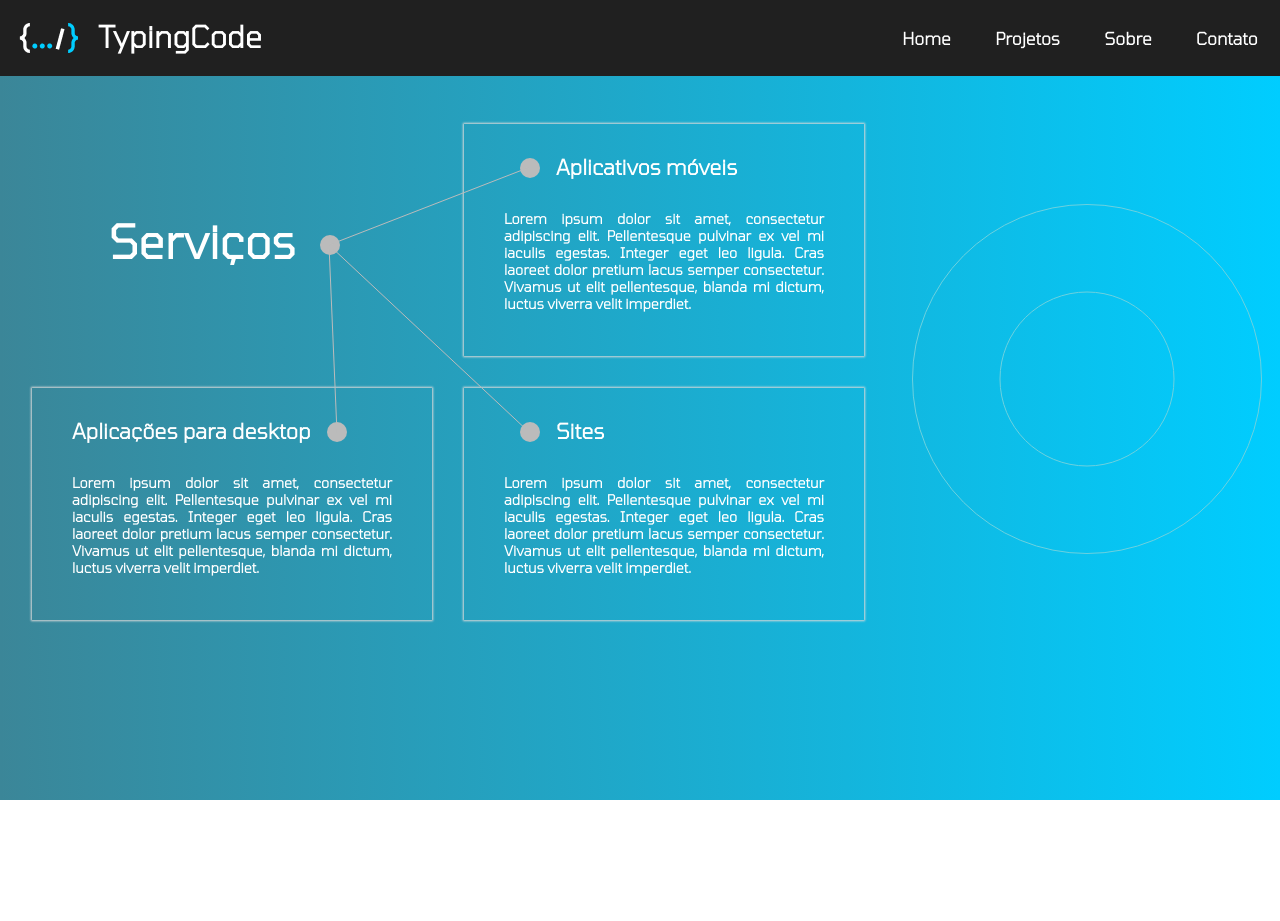
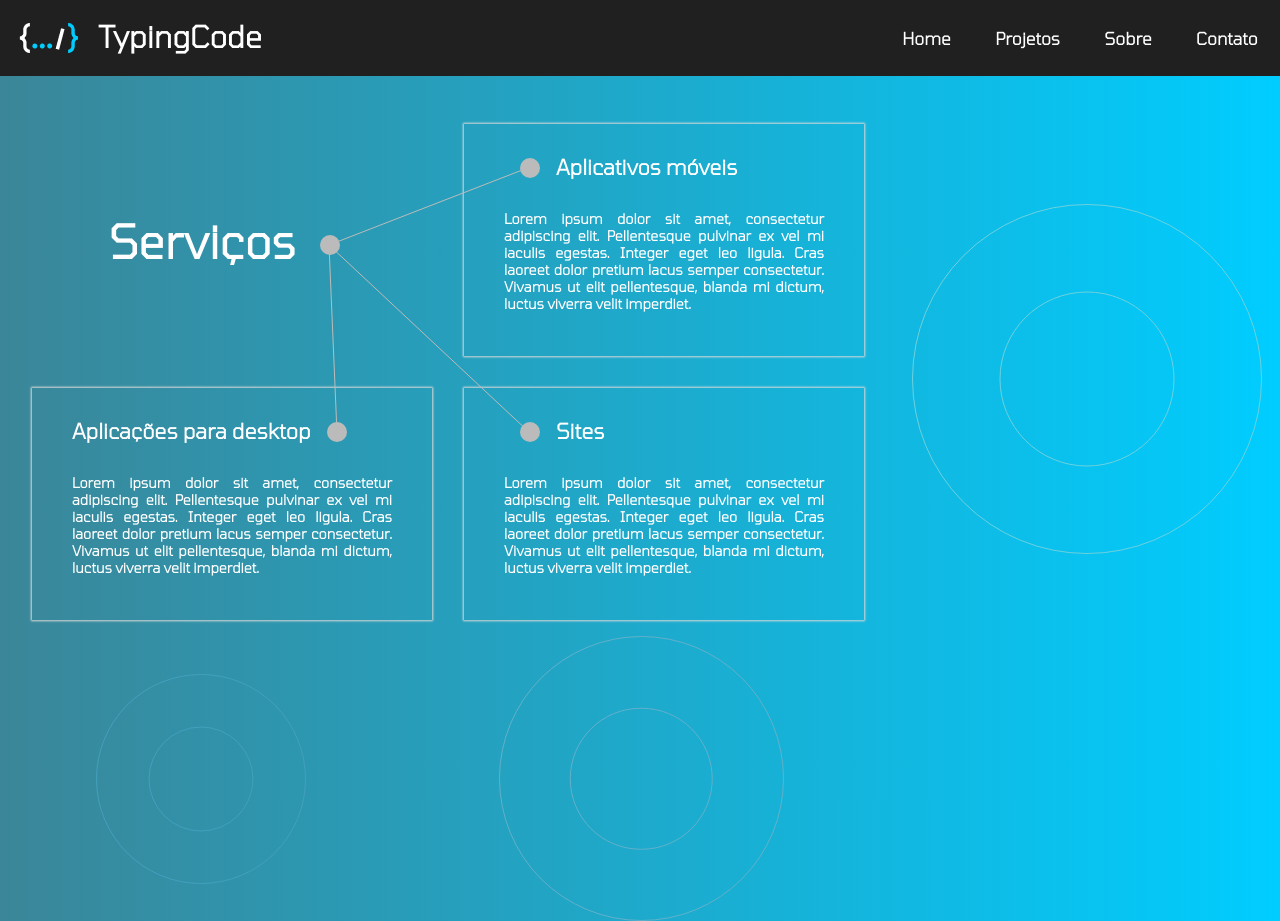
Before and after one commit to Victhor-Alexis/Portifolio, a React (Create React App) app: page / in a window 1280 px wide. Before the commit the page ends 800 px from the top, so only its background shows below. Built offline with nearby package versions, Linux system fonts and the light colour scheme.

Commit message:
Add other circles inside homePage

```diff
--- a/src/global.css
+++ b/src/global.css
@@ -21,6 +21,22 @@
   font-family: 'Tomorrow-Light';
 }
 
+*::-webkit-scrollbar {
+  width: 12px;
+}
+
+*::-webkit-scrollbar-track {
+  background: #f1f1f1;
+}
+
+*::-webkit-scrollbar-thumb {
+  background: #3B8698;
+}
+
+::-webkit-scrollbar-thumb:hover {
+  background: #303030;
+}
+
 html, body {
   height: 100%;
   background: linear-gradient(to right, #3B8698, #00CDFF);
--- a/src/pages/Home/index.js
+++ b/src/pages/Home/index.js
@@ -4,7 +4,7 @@ import CircleIcon from '../../components/CircleIcon'
 import ConnectionLines from '../../components/ConnectionLines'
 import GreatCircle from '../../components/GreatCircle'
 import Header from '../../components/Header'
-import { BoxesWrapper, ContainerTop } from './styles'
+import { BoxesWrapper, ContainerBottom, ContainerTop } from './styles'
 
 const Home = () => {
   return (
@@ -29,6 +29,11 @@ const Home = () => {
 
         <GreatCircle style={{marginTop: "8rem", marginLeft: "2rem"}} width={350} color={"#6CD1DF"}/>
       </ContainerTop>
+
+      <ContainerBottom>
+        <GreatCircle style={{}} width={210} color={"#43A0BD"}/>
+        <GreatCircle style={{}} width={285} color={"#62B1CA"}/>
+      </ContainerBottom>
     </>
   )
 }
--- a/src/pages/Home/styles.js
+++ b/src/pages/Home/styles.js
@@ -35,3 +35,10 @@ export const BoxesWrapper = styled.div`
 export const ContainerTop = styled.div`
   display: flex;
 `;
+
+export const ContainerBottom = styled.div`
+  display: flex;
+  width: 55rem;
+  align-items: center;
+  justify-content: space-around;
+`;
```
